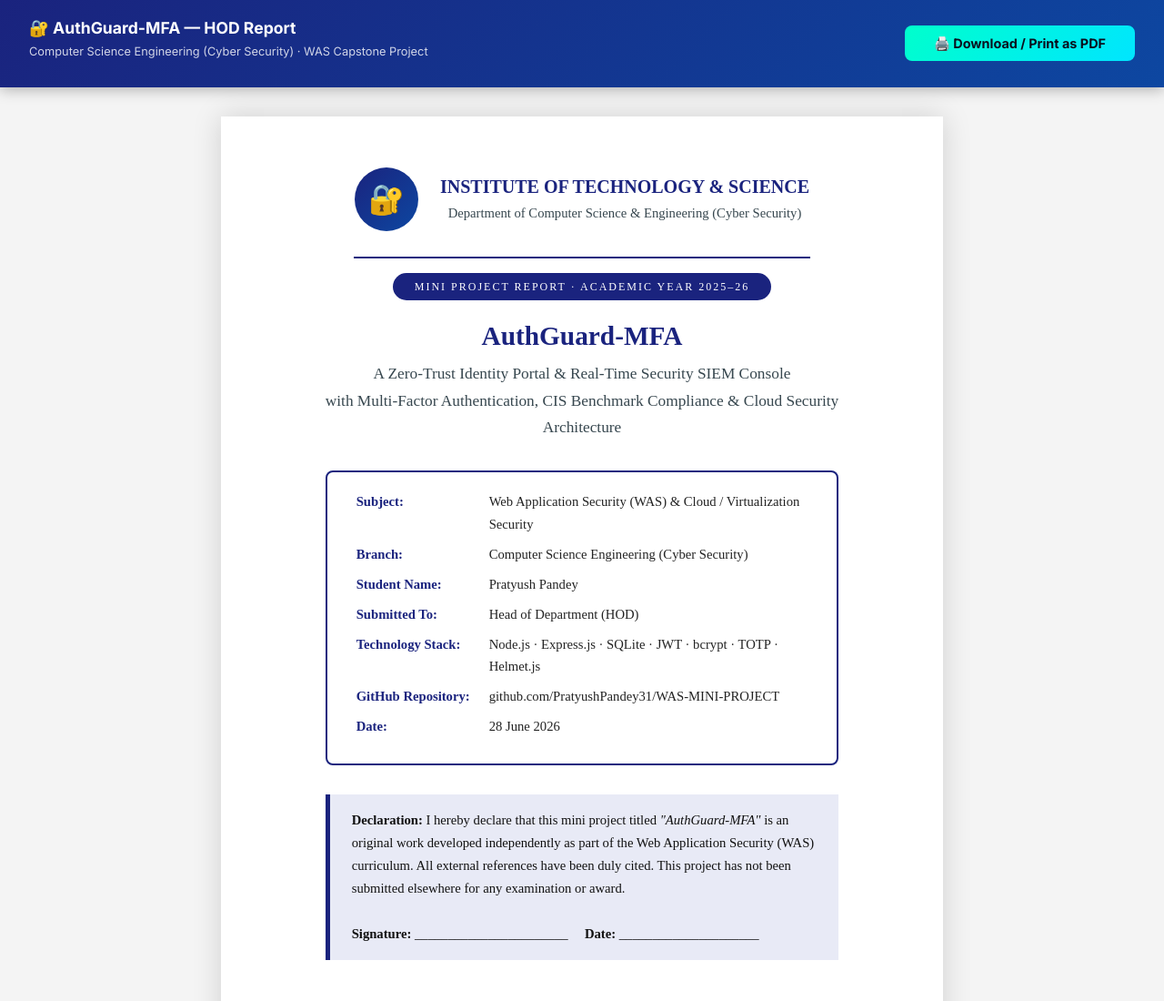
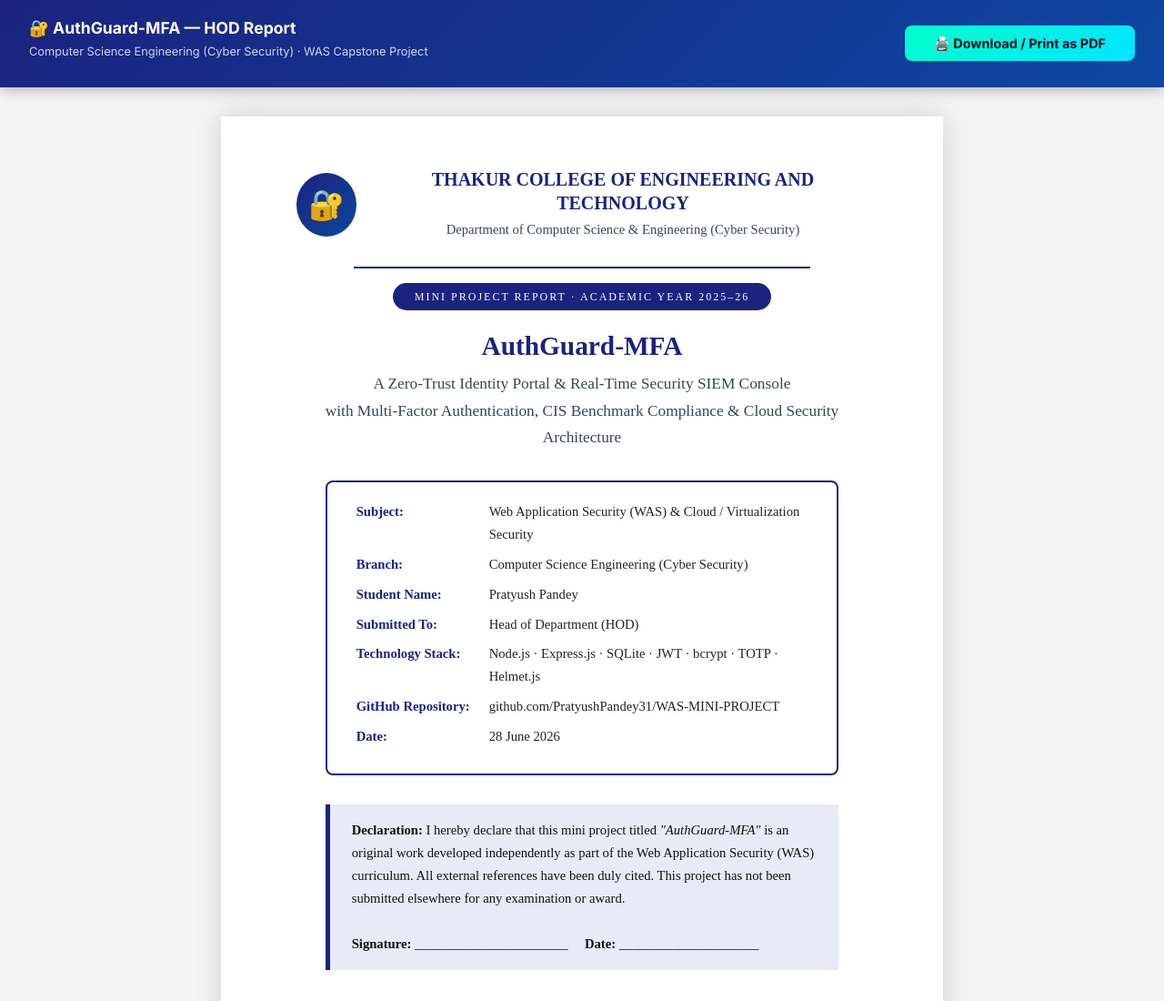
Before and after one commit to PratyushPandey31/WAS-MINI-PROJECT, a website: page public/report.html in a window 1280 px wide. Shown: the top 1100 px of the page at 91% size. Drawn offline with Linux system fonts and the light colour scheme; a web font is replaced by a local one.

Commit message:
style: update institute name to Thakur College of Engineering and Technology in academic report

```diff
--- a/public/report.html
+++ b/public/report.html
@@ -321,7 +321,7 @@
     <div class="logo-row">
       <div class="logo-shield">🔐</div>
       <div>
-        <div class="uni-name">INSTITUTE OF TECHNOLOGY &amp; SCIENCE</div>
+        <div class="uni-name">THAKUR COLLEGE OF ENGINEERING AND TECHNOLOGY</div>
         <div class="dept">Department of Computer Science &amp; Engineering (Cyber Security)</div>
       </div>
     </div>
```
